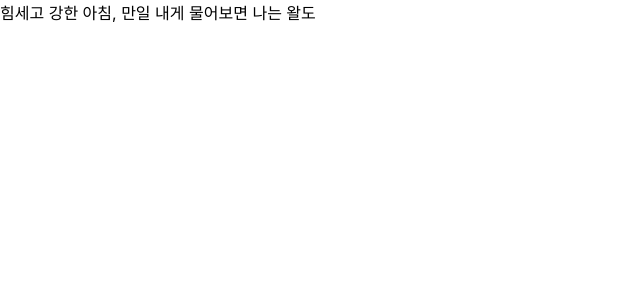
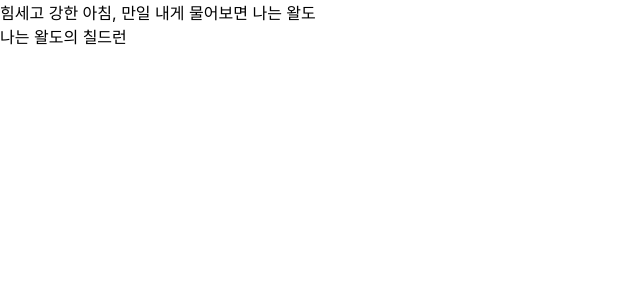
Before and after one commit to silverflow/react_study, a React (Create React App) app: page / in a window 1280 px wide. Shown: the top 300 px of the page, without its empty margins (0-640 px from the left). Built offline with nearby package versions, Linux system fonts and the light colour scheme.

Commit message:
study: 비구조화 할당 문법(#96p)

```diff
--- a/src/App.js
+++ b/src/App.js
@@ -2,7 +2,7 @@ import React from "react";
 import MyComponent from "./MyComponent";
 
 const App = () => {
-	return <MyComponent name="왈도" />;
+	return <MyComponent name="왈도">칠드런</MyComponent>;
 };
 
 export default App;
--- a/src/MyComponent.js
+++ b/src/MyComponent.js
@@ -1,7 +1,13 @@
 import react from "react";
 
-const MyComponent = (props) => {
-	return <div>힘세고 강한 아침, 만일 내게 물어보면 나는 {props.name}</div>;
+const MyComponent = ({ name, children }) => {
+	return (
+		<div>
+			힘세고 강한 아침, 만일 내게 물어보면 나는 {name}
+			<br />
+			나는 {name}의 {children}
+		</div>
+	);
 };
 
 MyComponent.defaultProps = {
```
